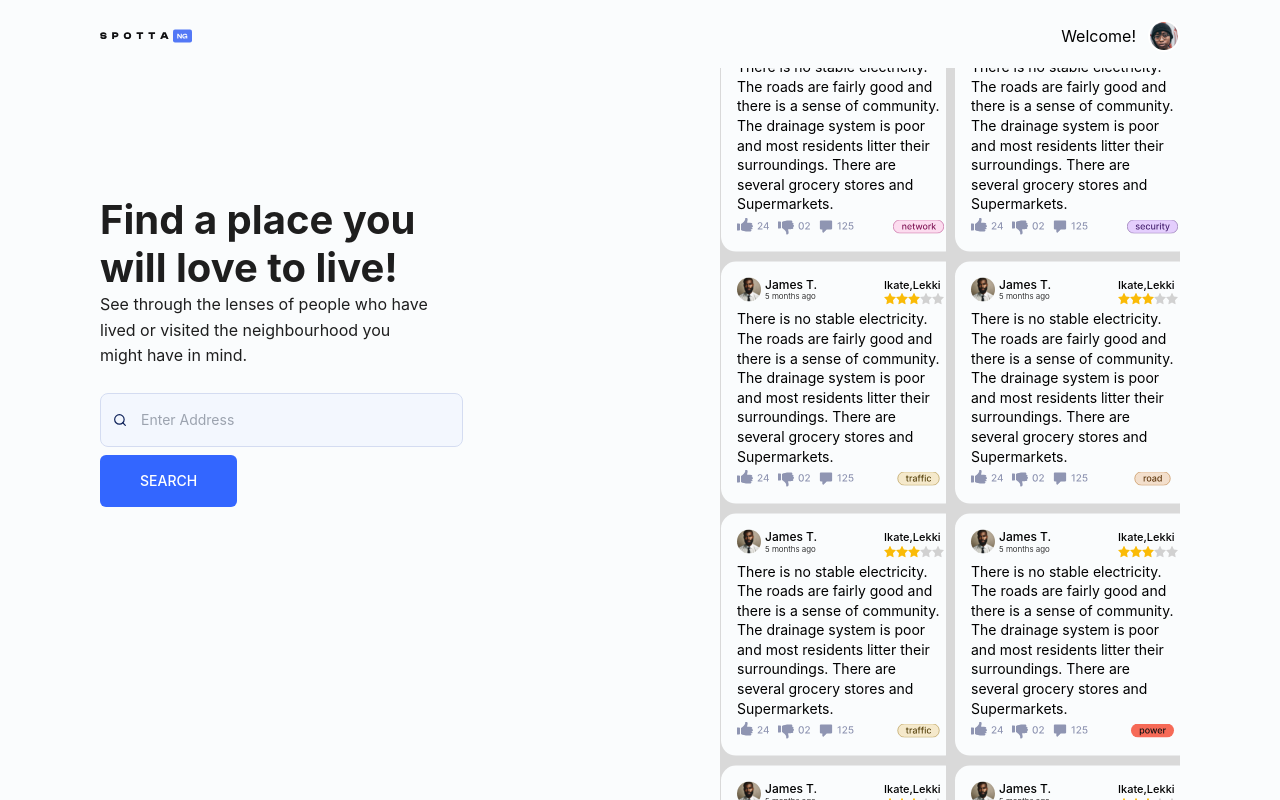
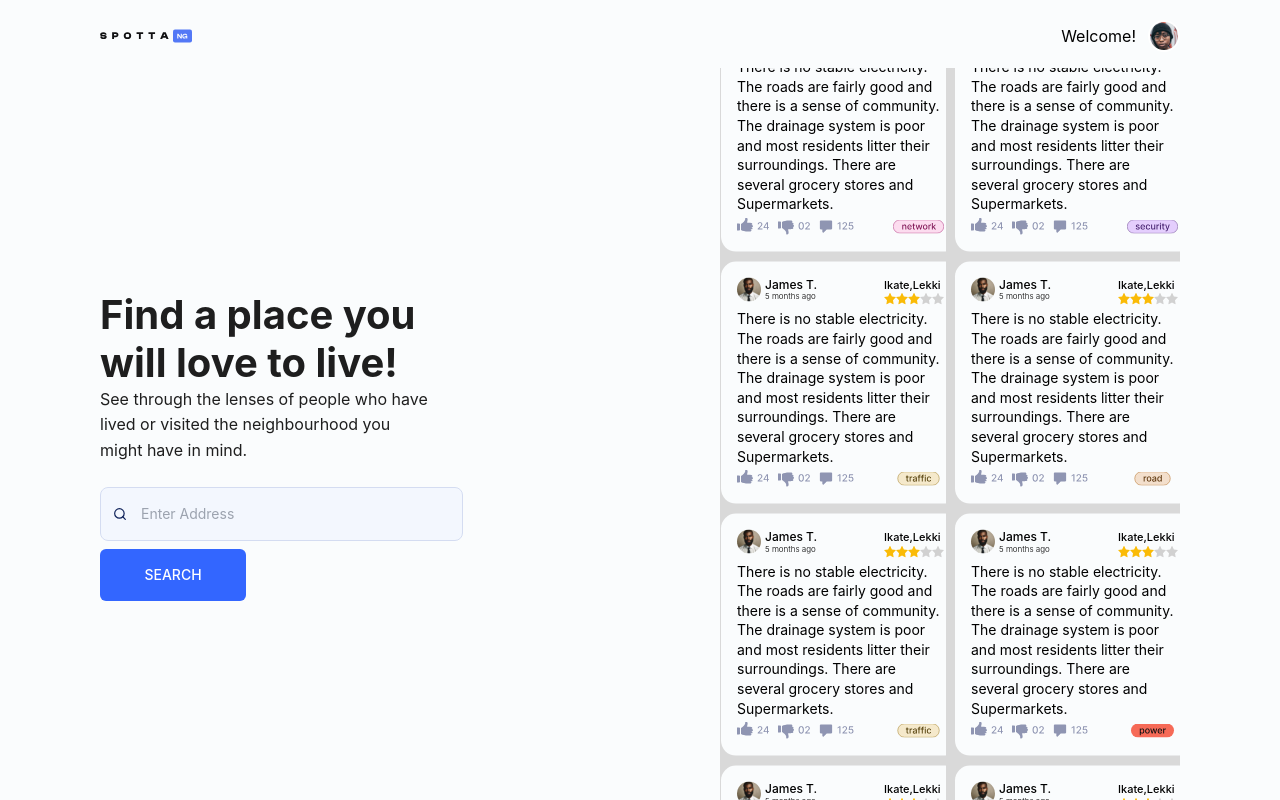
Before and after one commit to deeseeker/area-finder, a Next.js app: page / in a window 1280 px wide. Built offline with nearby package versions, Linux system fonts and the light colour scheme; what tailwind-gradient-mask-image would draw is missing.

Commit message:
enhancement

```diff
--- a/pages/index.js
+++ b/pages/index.js
@@ -54,7 +54,7 @@ function Main({ isAboveMediumScreens }) {
   };
   return (
     <div className="xl:grid xl:grid-cols-2">
-      <div className="lg:mr-[177px] text-[#1e1e1e] mt-20 sm:mt-32">
+      <div className="lg:mr-[177px] text-[#1e1e1e]  flex flex-col justify-center">
         <div className="max-w-[330px] sm:max-w-[450px] xl:max-w-[330px]">
           <p className=" text-[40px] font-bold leading-[48px]">
             Find a place you will love to live!
@@ -100,7 +100,7 @@ function Main({ isAboveMediumScreens }) {
         </form>
         <button
           onClick={() => router.push("/reviews")}
-          className="bg-[#3366FF] active:bg-[#061E66] hover:bg-[#2952CC] px-10 py-4 uppercase rounded-[6px] text-sm font-medium  text-[#FFFFFF] mt-2"
+          className="bg-[#3366FF] active:bg-[#061E66] w-[146px] hover:bg-[#2952CC] px-10 py-4 uppercase rounded-[6px] text-sm font-medium  text-[#FFFFFF] mt-2"
         >
           Search
         </button>
```
